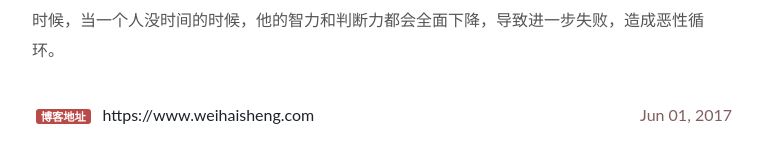
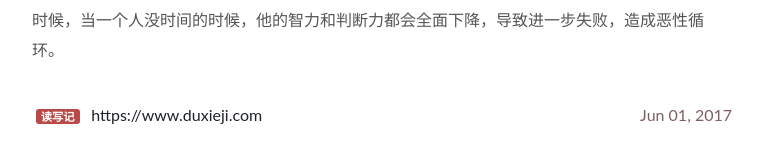
Before and after one commit to Turbo-Snail/ReadingCard, a Jekyll site: the page built from _posts/2017-06-01-Scarcity.md, in a window 1280 px wide. Shown: the part 425-588 px from the top of the page, without its empty margins (258-1021 px from the left). Built offline with Jekyll 4.4.1, drawn with Linux system fonts in a browser that asks for light colours; comment, search, counter and statistics services are not loaded.

Commit message:
Update post.html

```diff
--- a/_includes/themes/effector-wide/post.html
+++ b/_includes/themes/effector-wide/post.html
@@ -11,5 +11,5 @@
 </article>
 
 <div class="wrapper">
-<span class="label label-important">博客地址</span> <a href=" https://www.weihaisheng.com/" tagert="_blank"> https://www.weihaisheng.com</a><small class="pull-right">{{ page.date | date:"%b %d, %Y" }}</small>
+<span class="label label-important">读写记</span> <a href=" https://www.duxieji.com/" tagert="_blank"> https://www.duxieji.com</a><small class="pull-right">{{ page.date | date:"%b %d, %Y" }}</small>
 </div>
```
